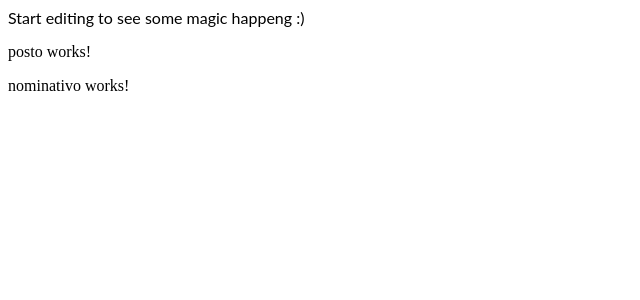
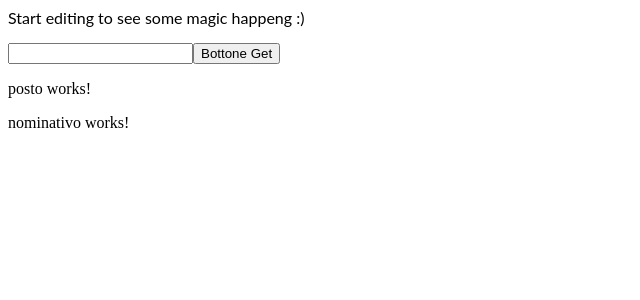
Before and after one commit to Framattat/progetto-teatro-serviziweb-angular, an Angular app: page / in a window 1280 px wide. Shown: the top 300 px of the page, without its empty margins (0-640 px from the left). Built offline with nearby package versions, Linux system fonts and the light colour scheme.

Commit message:
3 files modified

```diff
--- a/src/app/app.component.html
+++ b/src/app/app.component.html
@@ -1,3 +1,8 @@
 <p>Start editing to see some magic happeng :)</p>
+
+<input type="text" #key />
+<button (click)="accesso(key.value); key.value = ''">Bottone Get</button>
+<div #avviso></div>
+
 <app-posto> </app-posto>
 <app-nominativo></app-nominativo>
--- a/src/app/app.component.ts
+++ b/src/app/app.component.ts
@@ -10,13 +10,24 @@ export class AppComponent {
   constructor(private db: DbService) {}
 
   accesso(key: string) {
+    if (key != '') {
+      console.log('Non sono vuoto!');
+      if (this.db.getDb(key) != null) {
         this.db.getDb(key).subscribe({
           next: (res: any) => {
-        document.getElementById('output').innerHTML = 'Ho impostato con la set';
+            console.log(res);
           },
           error: (error) => {
-        console.error('Accesso ha generato un errore' + JSON.stringify(error));
+            console.error(
+              'Accesso ha generato un errore: ' + JSON.stringify(error)
+            );
           },
         });
+      } else {
+        console.log('chiave non settata');
+      }
+    } else {
+      console.log('non hai inserito una chiave');
     }
   }
+}
--- a/src/app/db.service.ts
+++ b/src/app/db.service.ts
@@ -15,9 +15,10 @@ export class DbService {
   constructor(private http: HttpClient) {}
 
   public getDb(key: string): Observable<string> {
-    console.log('la get' + key);
+    console.log('la get: ' + key);
     //metodo get endpoint get
     // specifico get<string> perché è un metodo overloaded mi restituisce diversi tipi di risultati
+    console.log(this.http.get<string>(this.URL + 'get?key=' + key));
     return this.http.get<string>(this.URL + 'get?key=' + key);
   }
   public setDb(key: string, body): Observable<string> {
```
Lines whose indentation alone changed are shown as unchanged.
